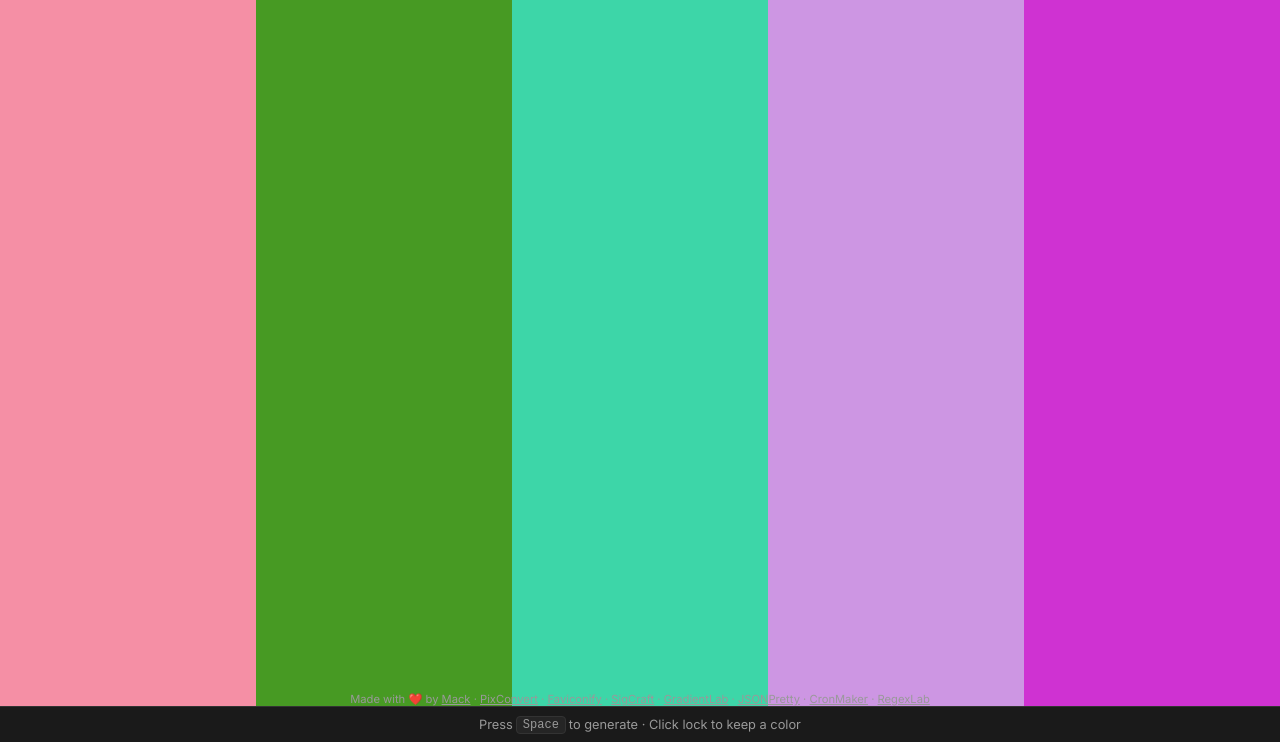
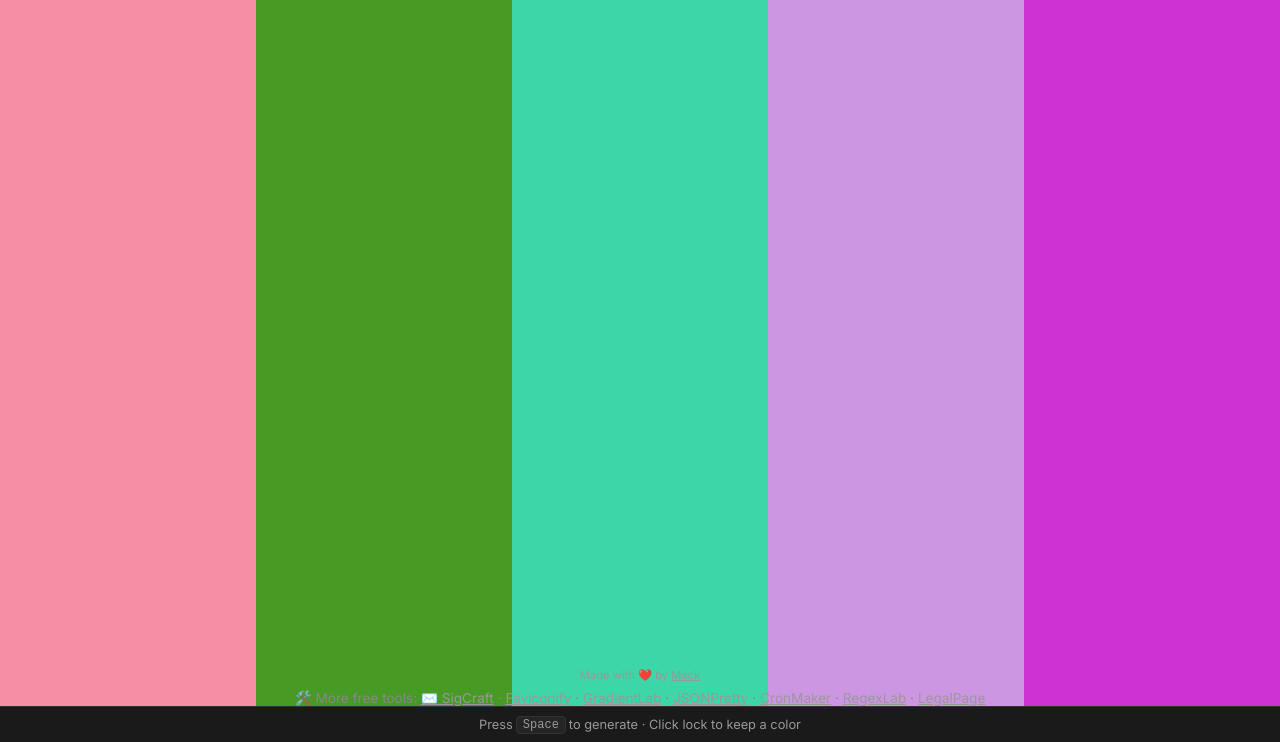
Before and after one commit to mack-moneymaker/colorcraft, a plain HTML site: page index.html in a window 1280 px wide. Shown: the part 58-800 px from the top of the page. Drawn offline with Linux system fonts and the light colour scheme.

Commit message:
SEO: improve meta tags, JSON-LD, Twitter cards, cross-links

```diff
--- a/index.html
+++ b/index.html
@@ -10,6 +10,9 @@
     <meta property="og:description" content="Generate beautiful, harmonious color palettes. Export as CSS, Tailwind, SCSS. Check accessibility. Free.">
     <meta property="og:type" content="website">
     <meta property="og:url" content="https://mack-moneymaker.github.io/colorcraft/">
+    <meta name="twitter:card" content="summary">
+    <meta name="twitter:title" content="ColorCraft — Free Online Tool">
+    <meta name="twitter:description" content="Generate beautiful color palettes instantly. Color harmony, accessibility checker, export as CSS, Tailwind, SCSS.">
     <link rel="canonical" href="https://mack-moneymaker.github.io/colorcraft/">
     <link rel="preconnect" href="https://fonts.googleapis.com">
     <link rel="preconnect" href="https://fonts.gstatic.com" crossorigin>
@@ -100,7 +103,17 @@
 
     <!-- Footer -->
     <footer class="footer">
-        <p>Made with ❤️ by <a href="https://github.com/mack-moneymaker" target="_blank">Mack</a> · <a href="https://pixconvert.pages.dev" target="_blank">PixConvert</a> · <a href="https://faviconify.pages.dev" target="_blank">Faviconify</a> · <a href="https://sigcraft.pages.dev" target="_blank">SigCraft</a> · <a href="https://gradientlab.pages.dev" target="_blank">GradientLab</a> · <a href="https://jsonpretty.pages.dev" target="_blank">JSONPretty</a> · <a href="https://cronmaker.pages.dev" target="_blank">CronMaker</a> · <a href="https://regexlab.pages.dev" target="_blank">RegexLab</a></p>
+        <p>Made with ❤️ by <a href="https://github.com/mack-moneymaker" target="_blank">Mack</a></p>
+        <p style="margin-top:0.5rem;font-size:0.85rem;color:#888;">
+            🛠️ More free tools:
+            <a href="https://mack-moneymaker.github.io/sigcraft/" target="_blank" rel="noopener">✉️ SigCraft</a> ·
+            <a href="https://mack-moneymaker.github.io/faviconify/" target="_blank" rel="noopener">Faviconify</a> ·
+            <a href="https://mack-moneymaker.github.io/gradientlab/" target="_blank" rel="noopener">GradientLab</a> ·
+            <a href="https://mack-moneymaker.github.io/jsonpretty/" target="_blank" rel="noopener">JSONPretty</a> ·
+            <a href="https://mack-moneymaker.github.io/cronmaker/" target="_blank" rel="noopener">CronMaker</a> ·
+            <a href="https://mack-moneymaker.github.io/regexlab/" target="_blank" rel="noopener">RegexLab</a> ·
+            <a href="https://mack-moneymaker.github.io/legalpage/" target="_blank" rel="noopener">LegalPage</a>
+        </p>
     </footer>
 
     <script src="app.js"></script>
```
